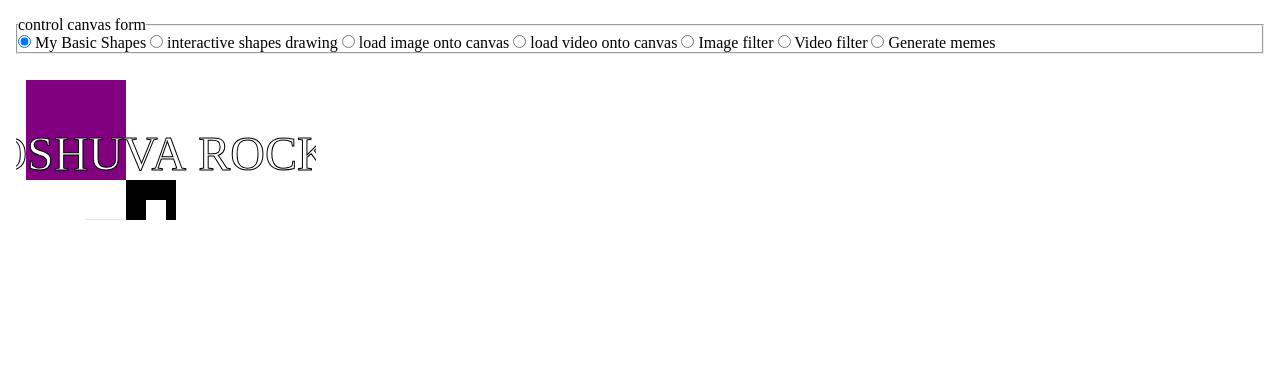
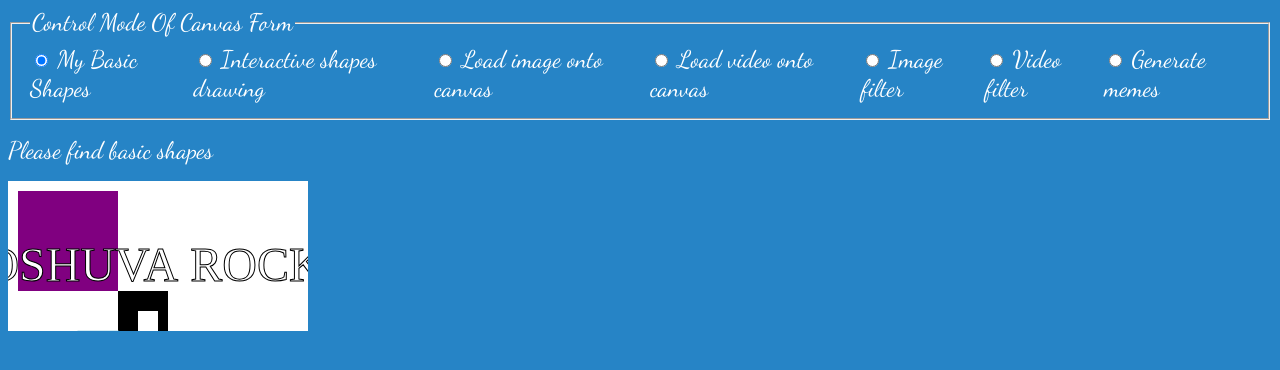
Before and after one commit to JoshuvaGeorge03/canvas-learning, a website: page src/index.html in a window 1280 px wide. Drawn offline with Linux system fonts and the light colour scheme.

Commit message:
implemented template insertion based on mode

```diff
--- a/src/index.css
+++ b/src/index.css
@@ -1,13 +1,65 @@
+/* Css variables */
+:root {
+	--font-family: 'Dancing Script', 'Arial Narrow', Arial, sans-serif;
+	--font-size: 1.5rem;
+	--clr-primary: rgb(38, 132, 198);
+	--clr-primary-contrast: white;
+	--clr-secondary: rgb(104, 178, 231);
+
+	--spacer: 1rem;
+}
+
+/* resets */
+
 * {
-	margin: 0;
-	padding: 0;
 	box-sizing: border-box;
 }
 
-body {
-	margin: 1rem;
+h1,
+h2,
+h3,
+p {
+	margin: 0;
+	padding: 0;
 }
 
-.canvasControlForm {
-	margin: 1rem 0;
+img {
+	display: block;
+	max-width: 100%;
+	object-fit: cover;
 }
+
+/* utility classe */
+
+.flow-content > * + * {
+	margin-top: var(--spacer);
+}
+
+/* general styling */
+
+body {
+	font-family: var(--font-family);
+	font-size: var(--font-size);
+	font-display: swap;
+
+	background-color: var(--clr-primary);
+	color: var(--clr-primary-contrast);
+}
+
+canvas {
+	background-color: white;
+}
+
+/* individual sections */
+.modeSectionContainer {
+	display: flex;
+	gap: 0.5rem;
+}
+
+.modeSectionContainerTitle {
+	text-transform: capitalize;
+}
+
+.templateInsertSection {
+	padding: 1rem 0;
+}
--- a/src/index.html
+++ b/src/index.html
@@ -19,6 +19,9 @@
 		<link rel="icon" type="image/ico" href="meme.ico" />
 		<link rel="stylesheet" type="text/css" href="index.css" />
 		<link rel="manifest" href="../site.webmanifest" />
+		<style>
+			@import url('https://fonts.googleapis.com/css2?family=Dancing+Script:wght@400;500;600;700&family=IBM+Plex+Mono:ital,wght@0,400;0,500;0,600;1,100;1,300;1,400;1,500;1,600&family=Oswald:wght@300;400;500&display=swap');
+		</style>
 	</head>
 
 	<body>
@@ -30,7 +33,10 @@
 					method="GET"
 					id="canvasControlForm">
 					<fieldset>
-						<legend>control canvas form</legend>
+						<legend class="modeSectionContainerTitle">
+							control mode of canvas form
+						</legend>
+						<div class="modeSectionContainer">
 							<div>
 								<input
 									type="radio"
@@ -39,36 +45,50 @@
 									value="basicShape"
 									checked />
 								<label for="myBasicShapes">My Basic Shapes</label>
+							</div>
+							<div>
 								<input
 									type="radio"
 									name="canvasControlState"
 									id="interactiveShapes"
 									value="interactiveShapes" />
-							<label for="interactiveShapes">interactive shapes drawing</label>
+								<label for="interactiveShapes"
+									>Interactive shapes drawing</label
+								>
+							</div>
+							<div>
 								<input
 									type="radio"
 									name="canvasControlState"
 									id="imageDraw"
 									value="imageDraw" />
-							<label for="imageDraw">load image onto canvas</label>
+								<label for="imageDraw">Load image onto canvas</label>
+							</div>
+							<div>
 								<input
 									type="radio"
 									name="canvasControlState"
 									id="videoDraw"
 									value="videoDraw" />
-							<label for="videoDraw">load video onto canvas</label>
+								<label for="videoDraw">Load video onto canvas</label>
+							</div>
+							<div>
 								<input
 									type="radio"
 									name="canvasControlState"
 									id="imageFilter"
 									value="imageFilter" />
 								<label for="imageFilter">Image filter</label>
+							</div>
+							<div>
 								<input
 									type="radio"
 									name="canvasControlState"
 									id="vidoFilter"
 									value="vidoFilter" />
 								<label for="vidoFilter">Video filter</label>
+							</div>
+							<div>
 								<input
 									type="radio"
 									name="canvasControlState"
@@ -76,10 +96,29 @@
 									value="memeGenerator" />
 								<label for="memeGenerator">Generate memes</label>
 							</div>
+						</div>
 					</fieldset>
 				</form>
 			</section>
-			<template id="memeGenerationTemplate">
+			<template id="myBasicShapesTemplate">
+				<p>Please find basic shapes</p>
+			</template>
+			<template id="interactiveShapesTemplate">
+				<p>interactive shapes</p>
+			</template>
+			<template id="imageDrawTemplate">
+				<p>image draw shapes</p>
+			</template>
+			<template id="videoDrawTemplate">
+				<p>video draw shapes</p>
+			</template>
+			<template id="imageFilterTemplate">
+				<p>image filter shapes</p>
+			</template>
+			<template id="vidoFilterTemplate">
+				<p>video filter shapes</p>
+			</template>
+			<template id="memeGeneratorTemplate">
 				<section id="memeInputSection">
 					<form
 						name="memeGeneratorForm"
@@ -125,7 +164,9 @@
 					</form>
 				</section>
 			</template>
-
+			<section
+				id="templateInsertSection"
+				class="flow-content templateInsertSection"></section>
 			<canvas id="drawingArea"></canvas>
 		</main>
 
--- a/src/index.js
+++ b/src/index.js
@@ -1,109 +1,68 @@
-import { getEleById, addListener } from './utils.js';
+import { addListener, getEleById } from './utils.js';
 
-const memeGeneratorForm = getEleById('memeGeneratorForm');
-const memeImageInput = getEleById('memeFile');
+const inputElementIds = [
+	'myBasicShapes',
+	'interactiveShapes',
+	'imageDraw',
+	'videoDraw',
+	'imageFilter',
+	'vidoFilter',
+	'memeGenerator'
+];
 
-const memeInputForm = getEleById('memeTextInputForm');
-const memeTopText = getEleById('toptext');
-const memeBottomText = getEleById('bottomtext');
+const templateIds = inputElementIds.map((id) => `${id}Template`);
 
-function drawImage(imageElement) {
-	drawingAreaContext.drawImage(
-		imageElement,
-		300,
-		100,
-		drawingArea.width,
-		drawingArea.height
-	);
+const inputElementIdsToTemplateIdsMapping = inputElementIds.reduce(
+	(accu, cur) => {
+		const dynamicRegexBasedOnInputElementId = new RegExp(`^${cur}`);
+		const templateId = templateIds.find((templateId) =>
+			dynamicRegexBasedOnInputElementId.test(templateId)
+		);
+		accu[cur] = templateId;
+		return accu;
+	},
+	{}
+);
+
+const inputElementIdsToElementMapping = inputElementIds.reduce(
+	(accumulator, current) => {
+		const element = getEleById(current);
+		accumulator[current] = element;
+		return accumulator;
+	},
+	{}
+);
+
+const templateIdsToElementMapping = templateIds.reduce(
+	(acc, id) => ((acc[id] = getEleById(id)), acc),
+	{}
+);
+
+function getTemplateInsertionSection() {
+	return getEleById('templateInsertSection');
 }
 
-function setFontRelatedStyles(fontStyles) {
-	drawingAreaContext.font = '36px sans-sarif';
+function parseTemplate(template) {
+	const cloneNode = template.content.cloneNode(true);
+	return cloneNode;
 }
 
-function setFillColor(color) {
-	drawingAreaContext.fillStyle = color;
+function insertTemplate(inputElementId) {
+	const templateId = inputElementIdsToTemplateIdsMapping[inputElementId];
+	const template = templateIdsToElementMapping[templateId];
+	const clonedTemplate = parseTemplate(template);
+	const templateContainer = getTemplateInsertionSection();
+	templateContainer.replaceChildren(clonedTemplate);
 }
 
-function setStrokeColor(color) {
-	drawingAreaContext.strokeStyle = color;
+inputElementIds.forEach((inputElementId) => {
+	addListener(inputElementIdsToElementMapping[inputElementId], 'change', () => {
+		insertTemplate(inputElementId);
+	});
+});
+
+function getInitiallySelectedSection() {
+	return localStorage.getItem('initiallySelectedItem') || inputElementIds[0];
 }
 
-function drawFillText(value, position, color = 'white') {
-	setFillColor(color);
-	drawingAreaContext.fillText(value, position.x, position.y);
-}
-
-function drawStrokeText(value, position, color = 'black') {
-	setStrokeColor(color);
-	drawingAreaContext.strokeText(value, position.x, position.y);
-}
-
-function drawText(value, position) {
-	drawFillText(value, position);
-	drawStrokeText(value, position);
-}
-
-function handleFileChangeViaFileReaderApi(file) {
-	const fileReader = new FileReader();
-	const image = new Image();
-
-	image.addEventListener('load', (ev) => {
-		console.log('image', ev);
-		drawImage(image);
-	});
-
-	fileReader.addEventListener('load', (ev) => {
-		console.log('ev', ev);
-		const url = ev.target.result;
-		image.src = url;
-	});
-
-	fileReader.readAsDataURL(file);
-}
-
-function handleFileChangeViaCreateImageBitMapApi(file) {
-	createImageBitmap(file).then((imageBitMap) => {
-		drawImage(imageBitMap);
-	});
-}
-
-async function handleFileChangeViaCreateImageBitMapApiAsync(file) {
-	const imageBitMap = await createImageBitmap(file); // svg support is not available.
-	drawImage(imageBitMap);
-}
-
-function createDrawText(position) {
-	let previousValue = '';
-	return function positionRememberedDrawText(ev) {
-		const inputTarget = ev.target;
-		const currentInputValue = inputTarget.value;
-		previousValue = currentInputValue;
-		drawText(currentInputValue, position);
-	};
-}
-
-addListener(memeImageInput, 'change', (e) => {
-	console.log('e', e);
-	const file = e.target.files[0];
-	console.log('file', file);
-	handleFileChangeViaCreateImageBitMapApiAsync(file);
-});
-
-addListener(
-	memeTopText,
-	'input',
-	createDrawText({
-		x: 400,
-		y: 150
-	})
-);
-
-addListener(
-	memeBottomText,
-	'input',
-	createDrawText({
-		x: 400,
-		y: 600
-	})
-);
+insertTemplate(getInitiallySelectedSection());
```
Also changed, not shown: src/meme-generator.js (added, +109 -0 lines). Lines whose indentation alone changed are shown as unchanged.
